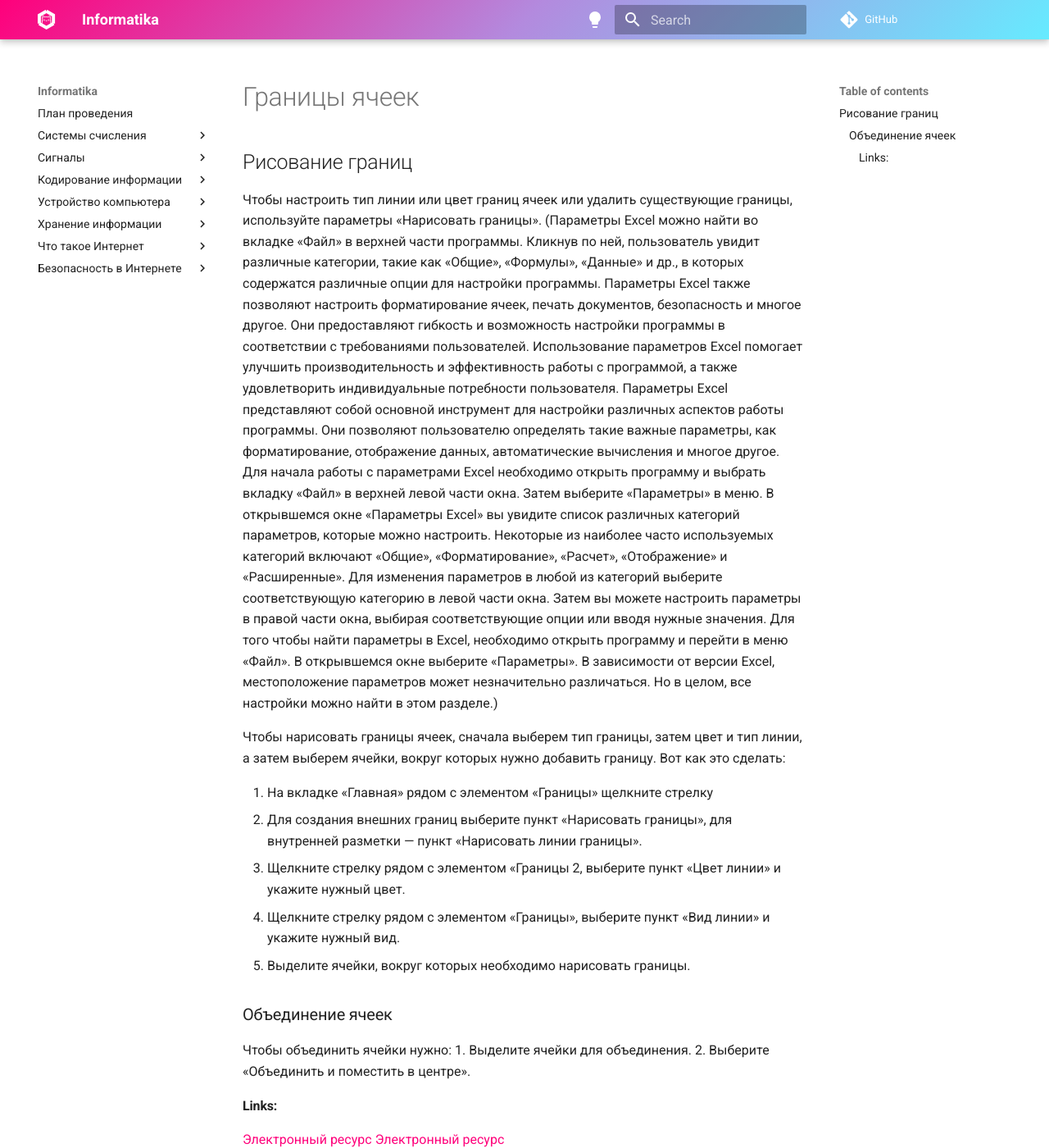
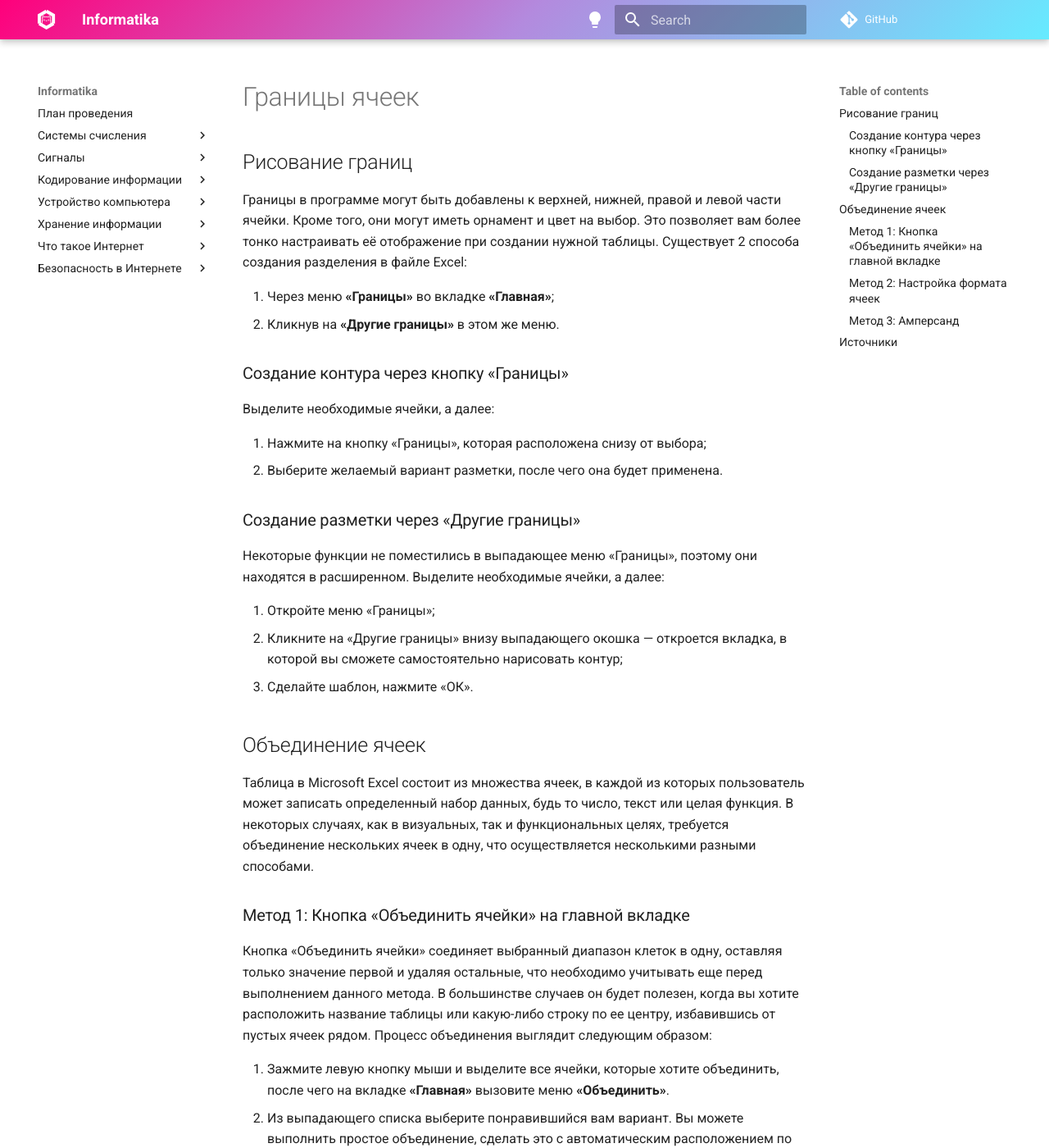
Before and after one commit to chabErch/Informatika, an MkDocs documentation site: the page built from docs/MS Excel/Границы ячеек.md, in a window 1280 px wide and 1400 px high. Shown: the whole window at 82% size. Built offline with MkDocs 1.6.1 and Material for MkDocs 9.7.7, drawn with Linux system fonts in a browser that asks for light colours; comment, search, counter and statistics services are not loaded; some of the changed text lies outside the part shown.

Commit message:
Update Границы ячеек.md

```diff
--- a/docs/MS Excel/Границы ячеек.md
+++ b/docs/MS Excel/Границы ячеек.md
@@ -2,63 +2,90 @@
 
 ## Рисование границ
 
-Чтобы настроить тип линии или цвет границ ячеек или удалить существующие
-границы, используйте параметры «Нарисовать границы». (Параметры Excel
-можно найти во вкладке «Файл» в верхней части программы.
-Кликнув по ней, пользователь увидит различные категории, такие как «Общие»,
-«Формулы», «Данные» и др., в которых содержатся различные опции
-для настройки программы.
-Параметры Excel также позволяют настроить форматирование ячеек, печать
-документов, безопасность и многое другое.
-Они предоставляют гибкость и возможность настройки программы
-в соответствии с требованиями пользователей.
-Использование параметров Excel помогает улучшить производительность
-и эффективность работы с программой, а также удовлетворить индивидуальные
-потребности пользователя.
-Параметры Excel представляют собой основной инструмент для настройки
-различных аспектов работы программы.
-Они позволяют пользователю определять такие важные параметры,
-как форматирование, отображение данных, автоматические вычисления
-и многое другое.
-Для начала работы с параметрами Excel необходимо открыть программу
-и выбрать вкладку «Файл» в верхней левой части окна.
-Затем выберите «Параметры» в меню.
-В открывшемся окне «Параметры Excel» вы увидите список различных
-категорий параметров, которые можно настроить.
-Некоторые из наиболее часто используемых категорий включают «Общие»,
-«Форматирование», «Расчет», «Отображение» и «Расширенные».
-Для изменения параметров в любой из категорий выберите соответствующую
-категорию в левой части окна.
-Затем вы можете настроить параметры в правой части окна, выбирая
-соответствующие опции или вводя нужные значения.
-Для того чтобы найти параметры в Excel, необходимо открыть программу
-и перейти в меню «Файл».
-В открывшемся окне выберите «Параметры».
-В зависимости от версии Excel, местоположение параметров может
-незначительно различаться.
-Но в целом, все настройки можно найти в этом разделе.)
+Границы в программе могут быть добавлены к верхней, нижней, правой и левой части
+ячейки. Кроме того, они могут иметь орнамент и цвет на выбор. Это позволяет вам
+более тонко настраивать её отображение при создании нужной таблицы.
+Существует 2 способа создания разделения в файле Excel:
 
-Чтобы нарисовать границы ячеек, сначала выберем тип границы, затем цвет
-и тип линии, а затем выберем ячейки, вокруг которых нужно добавить границу.
-Вот как это сделать:
+1.	Через меню **«Границы»** во вкладке **«Главная»**;
+2.	Кликнув на **«Другие границы»** в этом же меню.
 
-  1. На вкладке «Главная» рядом с элементом «Границы» щелкните стрелку
-  2. Для создания внешних границ выберите пункт «Нарисовать границы»,
-  для внутренней разметки — пункт «Нарисовать линии границы».
-  3. Щелкните стрелку рядом с элементом «Границы 2, выберите пункт
-  «Цвет линии» и укажите нужный цвет.
-  4. Щелкните стрелку рядом с элементом «Границы», выберите пункт
-  «Вид линии» и укажите нужный вид.
-  5. Выделите ячейки, вокруг которых необходимо нарисовать границы.
+### Создание контура через кнопку «Границы»
 
+Выделите необходимые ячейки, а далее:
 
-### Объединение ячеек
+1.	Нажмите на кнопку «Границы», которая расположена снизу от выбора;
+2.	Выберите желаемый вариант разметки, после чего она будет применена.
 
-Чтобы объединить ячейки нужно:
-  1. Выделите ячейки для объединения.
-  2. Выберите «Объединить и поместить в центре».
+### Создание разметки через «Другие границы»
 
-#### Links:
+Некоторые функции не поместились в выпадающее меню «Границы», поэтому они
+находятся в расширенном. Выделите необходимые ячейки, а далее:
 
-[Электронный ресурс](https://support.microsoft.com/ru-ru/office/%D0%BF%D1%80%D0%B8%D0%BC%D0%B5%D0%BD%D0%B5%D0%BD%D0%B8%D0%B5-%D0%B8-%D1%83%D0%B4%D0%B0%D0%BB%D0%B5%D0%BD%D0%B8%D0%B5-%D0%B3%D1%80%D0%B0%D0%BD%D0%B8%D1%86-%D1%8F%D1%87%D0%B5%D0%B5%D0%BA-%D0%BD%D0%B0-%D0%BB%D0%B8%D1%81%D1%82%D0%B5-dc8a310b-92e3-46a7-9f17-2ab745810f4a)
-[Электронный ресурс](https://support.microsoft.com/ru-ru/office/%D0%BE%D0%B1%D1%8A%D0%B5%D0%B4%D0%B8%D0%BD%D0%B5%D0%BD%D0%B8%D0%B5-%D0%B8-%D0%BE%D1%82%D0%BC%D0%B5%D0%BD%D0%B0-%D0%BE%D0%B1%D1%8A%D0%B5%D0%B4%D0%B8%D0%BD%D0%B5%D0%BD%D0%B8%D1%8F-%D1%8F%D1%87%D0%B5%D0%B5%D0%BA-excel-5cbd15d5-9375-4540-907f-c673a93fcedf)
+1.	Откройте меню «Границы»;
+2.	Кликните на «Другие границы» внизу выпадающего окошка — откроется вкладка,
+    в которой вы сможете самостоятельно нарисовать контур;
+3.	Сделайте шаблон, нажмите «ОК».
+
+## Объединение ячеек
+
+Таблица в Microsoft Excel состоит из множества ячеек, в каждой из которых
+пользователь может записать определенный набор данных, будь то число,
+текст или целая функция. В некоторых случаях, как в визуальных,
+так и функциональных целях, требуется объединение нескольких ячеек в одну,
+что осуществляется несколькими  разными способами.
+
+### Метод 1: Кнопка «Объединить ячейки» на главной вкладке
+
+Кнопка «Объединить ячейки» соединяет выбранный диапазон клеток в одну,
+оставляя только значение первой и удаляя остальные, что необходимо учитывать
+еще перед выполнением данного метода. В большинстве случаев он будет полезен,
+когда вы хотите расположить название таблицы или какую-либо строку по ее центру,
+избавившись от пустых ячеек рядом. Процесс объединения выглядит следующим образом:
+
+1.	Зажмите левую кнопку мыши и выделите все ячейки, которые хотите объединить,
+    после чего на вкладке **«Главная»** вызовите меню **«Объединить»**.
+2.	Из выпадающего списка выберите понравившийся вам вариант. Вы можете выполнить
+	простое объединение, сделать это с автоматическим расположением по центру или
+    затронуть строки. Возле каждого варианта есть своя миниатюра, описывающая
+    действие инструмента.
+3.	После выбора одного из них ячейки объединяются, и необходимо изменить
+    расположение текста, если изначально он отображается некорректно.
+    Для этого используйте стандартные функции редактора.
+
+Таким образом несколько ячеек объединяются в одну с сохранением содержимого
+первой, то есть крайней левой. Используйте этот метод для оглавлений и других
+визуальных составляющих, не разделяя надписи на несколько клеток,
+а добавляя их грамотно.
+
+### Метод 2: Настройка формата ячеек
+
+Для активации функции объединения в этом случае понадобится обратиться
+к меню **«Формат ячеек»**.
+**Во-первых**, выделите требуемые ячейки левой кнопкой мыши и щелкните
+по любой из них правой кнопкой мыши, вызвав тем самым контекстное меню.
+В появившемся меню выберите **«Формат ячеек»**.
+В новом окне перейдите на вкладку **«Выравнивание»** и активируйте галочку
+возле пункта **«Объединение ячеек»**. Далее нажмите **«ОК»**.
+
+### Метод 3: Амперсанд
+
+Использование амперсанда позволяет объединить содержимое нескольких
+ячеек в одну, не потеряв при этом ни одного значения, что происходит
+в других методах, указанных выше. Для этого:
+
+1.	Выберите пустую ячейку, в которой хотите соединить содержимое выбранных.
+    Начните запись функции со знака **«=»** и после номера каждой ячейки
+    добавляйте **«&»**(то есть знак амперсанда). По итогу должно получиться
+    что-то вроде **«=A14&C14&B14»**.
+2.	По завершении нажмите **Enter** и ознакомьтесь с результатом.
+3.	Добавьте после каждой ячейки двойные кавычки с пробелом, если не хотите,
+    чтобы весь текст слился в один. Тогда функция будет выглядеть
+    примерно так: «=A14&" "&C14&" "&B14».
+
+## Источники
+
+1. Методы выделения границ таблицы в Microsoft Excel
+[Электронный ресурс](https://timeweb.com/ru/community/articles/metody-vydeleniya-granic-tablicy-v-microsoft-excel)
+2. Как объединить ячейки в Microsoft Excel
+[Электронный ресурс](https://timeweb.com/ru/community/articles/kak-obedinit-yacheyki-v-microsoft-excel)
```
